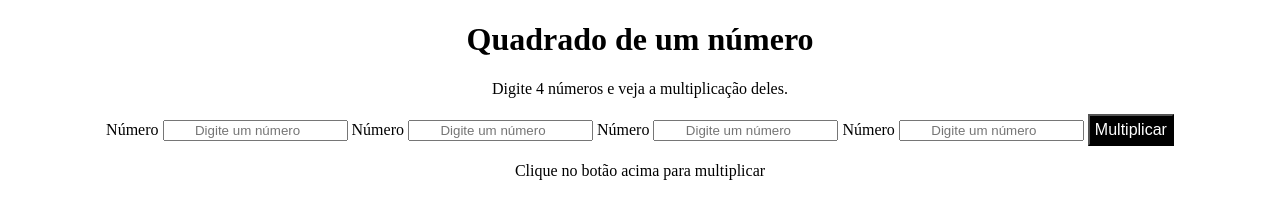
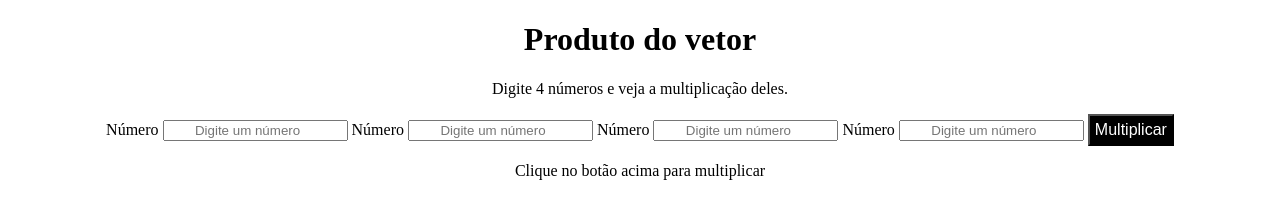
Before and after one commit to Pedro-devs/Exercicios-Javascript, a plain HTML site: page Nivel 4-Arrays/ex033-Produto do vetor/index.html in a window 1280 px wide. Drawn offline with Linux system fonts and the light colour scheme.

Commit message:
Update index.html

```diff
--- a/Nivel 4-Arrays/ex033-Produto do vetor/index.html
+++ b/Nivel 4-Arrays/ex033-Produto do vetor/index.html
@@ -11,7 +11,7 @@
 
 <body>
 
-    <h1>Quadrado de um número</h1>
+    <h1>Produto do vetor</h1>
     <p>Digite 4 números e veja a multiplicação deles.</p>
 
     <section id="entrada">
```
